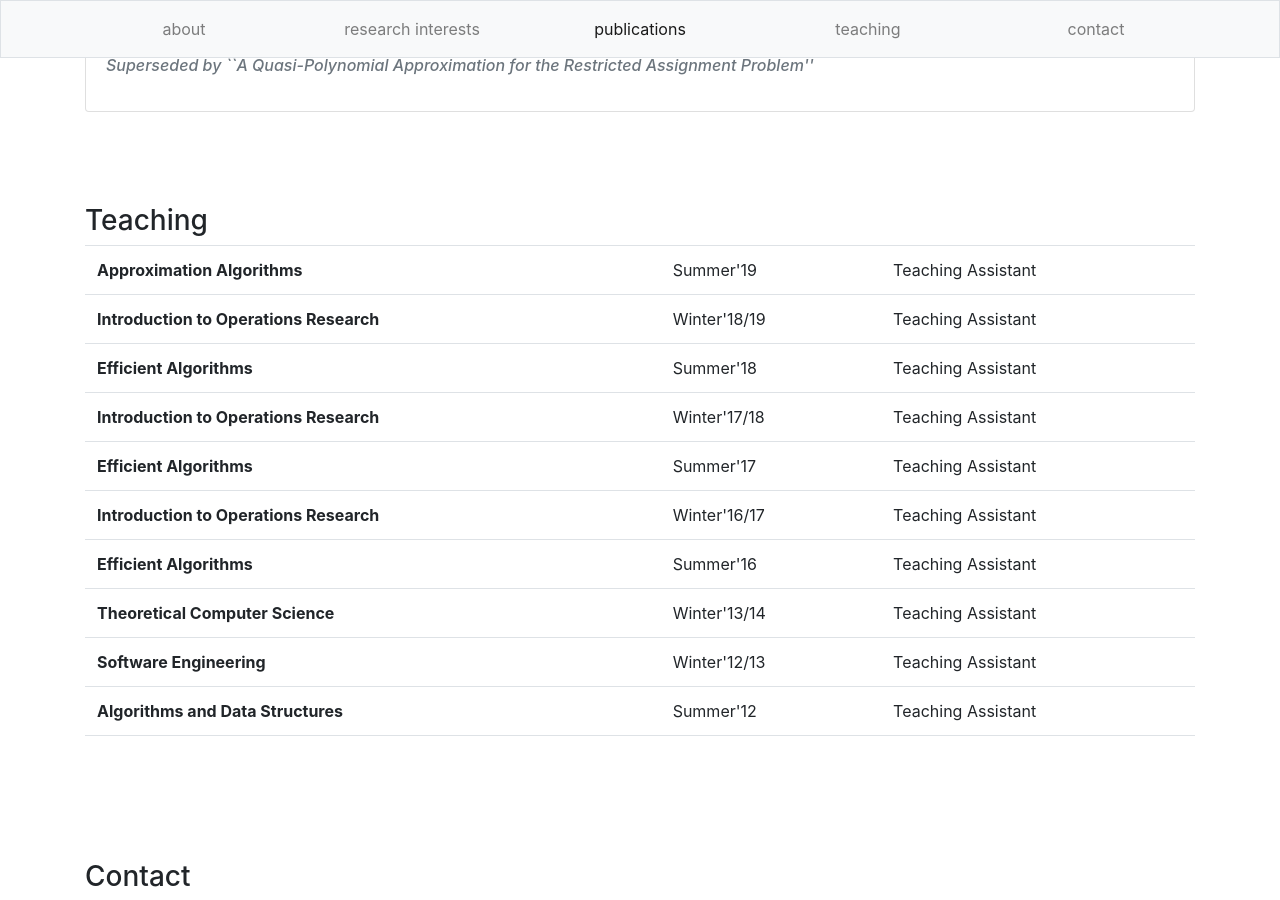
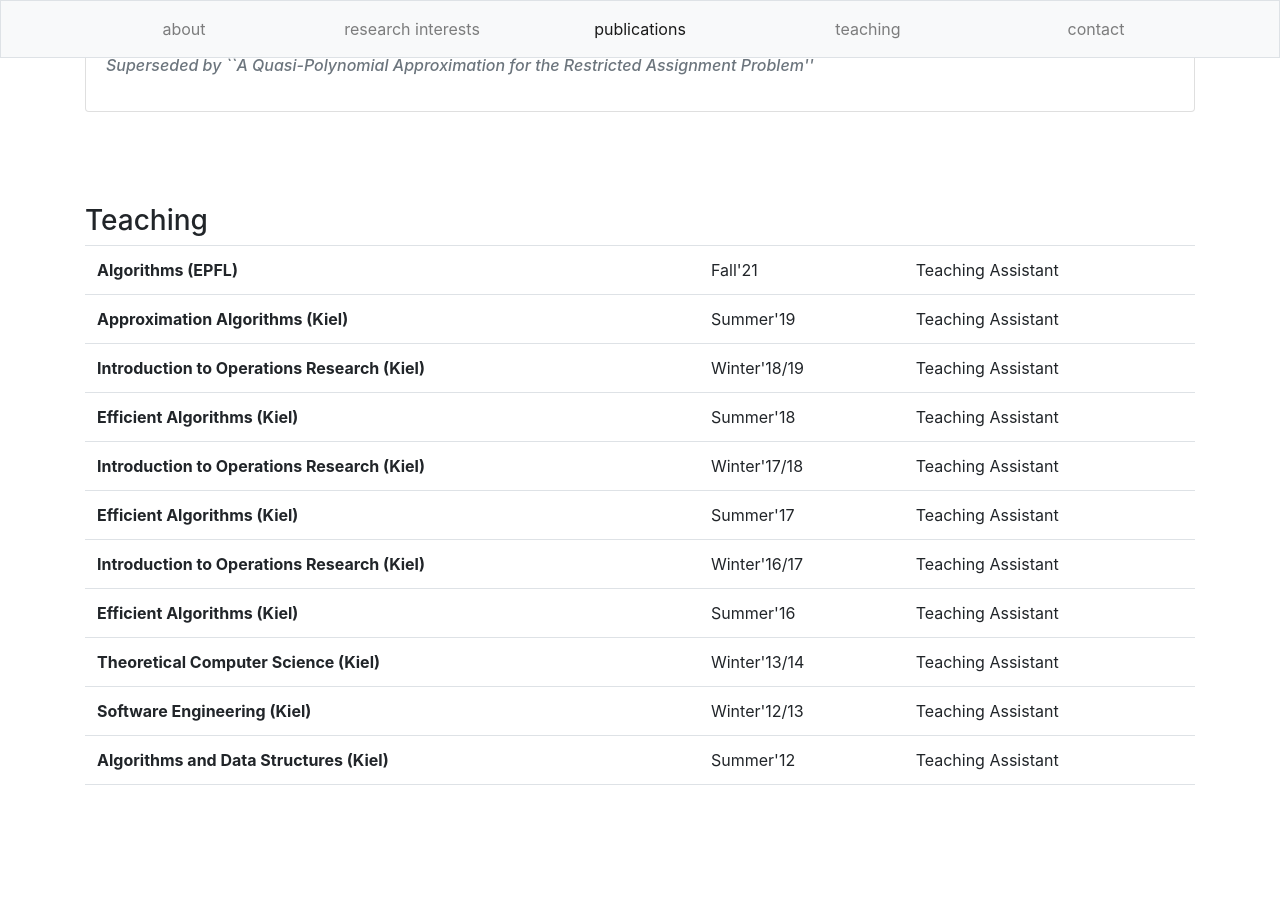
Before and after one commit to larsrohwedder/larsrohwedder.github.io, a Jekyll site: the page built from index.html, in a window 1280 px wide and 900 px high, scrolled down 4911 px. Built offline with Jekyll 4.4.1, drawn with Linux system fonts in a browser that asks for light colours.

Commit message:
teaching update

```diff
--- a/_data/teaching.yml
+++ b/_data/teaching.yml
@@ -1,70 +1,75 @@
+- time: "Fall'21"
+  role: "Teaching Assistant"
+  lecture: "Algorithms (EPFL)"
+  translation: "Algorithms (EPFL)"
+
 - time: "Summer'19"
   role: "Teaching Assistant"
-  lecture: "Approximative Algorithmen"
-  translation: "Approximation Algorithms"
+  lecture: "Approximative Algorithmen (Kiel)"
+  translation: "Approximation Algorithms (Kiel)"
 
 - time: "Winter'18/19"
   role: "Co-Advisor"
-  lecture: "Bachelorarbeit"
-  translation: "Bachelor's thesis"
+  lecture: "Bachelorarbeit (Kiel)"
+  translation: "Bachelor's thesis (Kiel)"
   comment: "Fast Approximation Algorithms for Scheduling via Discrepancy and FFT"
   hideonweb: True
 
 - time: "Winter'18/19"
   role: "Teaching Assistant"
-  lecture: "Einfuehrung in Operations Research"
-  translation: "Introduction to Operations Research"
+  lecture: "Einfuehrung in Operations Research (Kiel)"
+  translation: "Introduction to Operations Research (Kiel)"
 
 - time: "Summer'18"
   role: "Teaching Assistant"
-  lecture: "Effiziente Algorithmen"
-  translation: "Efficient Algorithms"
+  lecture: "Effiziente Algorithmen (Kiel)"
+  translation: "Efficient Algorithms (Kiel)"
 
 - time: "Winter'17/18"
   role: "Teaching Assistant"
-  lecture: "Einfuehrung in Operations Research"
-  translation: "Introduction to Operations Research"
+  lecture: "Einfuehrung in Operations Research (Kiel)"
+  translation: "Introduction to Operations Research (Kiel)"
 
 - time: "Summer'17"
   role: "Co-Advisor"
-  lecture: "Masterarbeit"
-  translation: "Master's thesis"
+  lecture: "Masterarbeit (Kiel)"
+  translation: "Master's thesis (Kiel)"
   comment: "Experimental Comparison of Theoretical Algorithms for FVS"
   hideonweb: True
 
 - time: "Summer'17"
   role: "Teaching Assistant"
-  lecture: "Effiziente Algorithmen"
-  translation: "Efficient Algorithms"
+  lecture: "Effiziente Algorithmen (Kiel)"
+  translation: "Efficient Algorithms (Kiel)"
 
 - time: "Winter'16/17"
   role: "Co-Advisor"
-  lecture: "Bachelorarbeit"
-  translation: "Bachelor's thesis"
+  lecture: "Bachelorarbeit (Kiel)"
+  translation: "Bachelor's thesis (Kiel)"
   comment: "Local Search for the Restricted Assignment Problem"
   hideonweb: True
 
 - time: "Winter'16/17"
   role: "Teaching Assistant"
-  lecture: "Einfuehrung in Operations Research"
-  translation: "Introduction to Operations Research"
+  lecture: "Einfuehrung in Operations Research (Kiel)"
+  translation: "Introduction to Operations Research (Kiel)"
 
 - time: "Summer'16"
   role: "Teaching Assistant"
-  lecture: "Effiziente Algorithmen"
-  translation: "Efficient Algorithms"
+  lecture: "Effiziente Algorithmen (Kiel)"
+  translation: "Efficient Algorithms (Kiel)"
 
 - time: "Winter'13/14"
   role: "Teaching Assistant"
-  lecture: "Theoretische Grundlagen der Informatik"
-  translation: "Theoretical Computer Science"
+  lecture: "Theoretische Grundlagen der Informatik (Kiel)"
+  translation: "Theoretical Computer Science (Kiel)"
 
 - time: "Winter'12/13"
   role: "Teaching Assistant"
-  lecture: "Softwaretechnik"
-  translation: "Software Engineering"
+  lecture: "Softwaretechnik (Kiel)"
+  translation: "Software Engineering (Kiel)"
 
 - time: "Summer'12"
   role: "Teaching Assistant"
-  lecture: "Algorithmen und Datenstrukturen"
-  translation: "Algorithms and Data Structures"
+  lecture: "Algorithmen und Datenstrukturen (Kiel)"
+  translation: "Algorithms and Data Structures (Kiel)"
```
Also changed, not shown: 1 other file.
